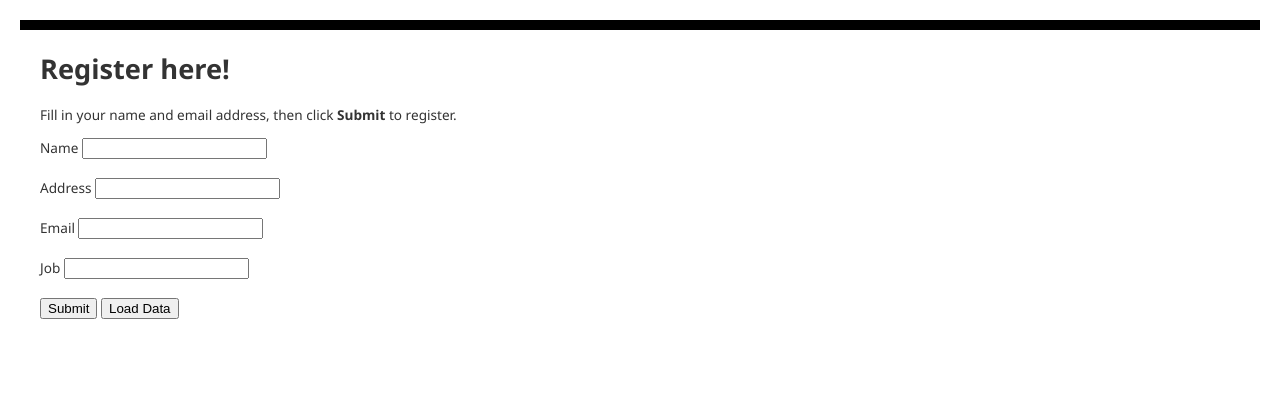
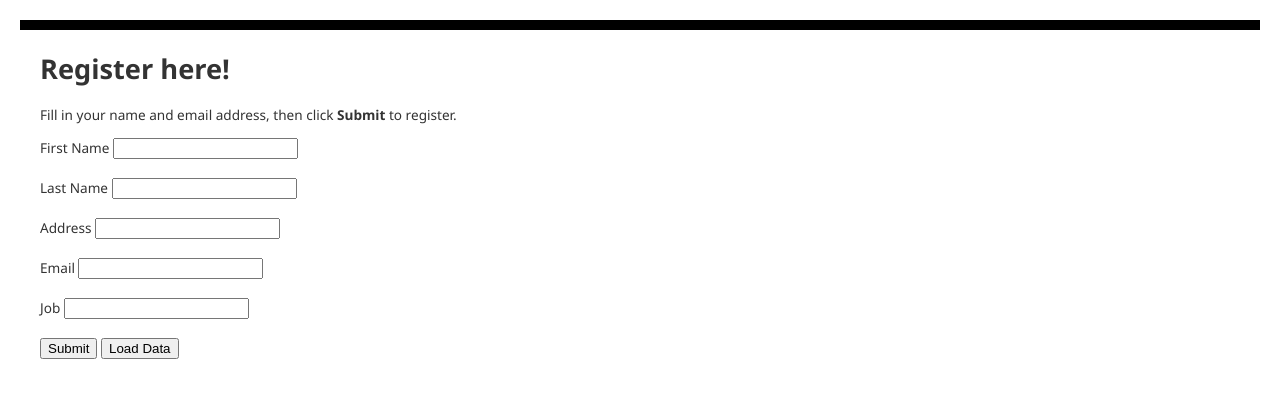
Before and after one commit to lukmanulhakimdevops/submission1, a PHP site: page / in a window 1280 px wide. Shown: the top 398 px of the page. Run offline with PHP 8.4, Linux system fonts and the light colour scheme; some libraries are stand-ins or nearby versions.

Commit message:
Update index.php

```diff
--- a/index.php
+++ b/index.php
@@ -19,7 +19,8 @@
  <h1>Register here!</h1>
  <p>Fill in your name and email address, then click <strong>Submit</strong> to register.</p>
  <form method="post" action="index.php" enctype="multipart/form-data" >
-       Name  <input type="text" name="name" id="name"/></br></br>
+       First Name  <input type="text" name="name" id="firstname"/></br></br>
+       Last Name <input type="text" name="name" id="lastname"/></br></br>
        Address  <input type="text" name="address" id="address"/></br></br>
        Email <input type="text" name="email" id="email"/></br></br>
        Job <input type="text" name="job" id="job"/></br></br>
```
